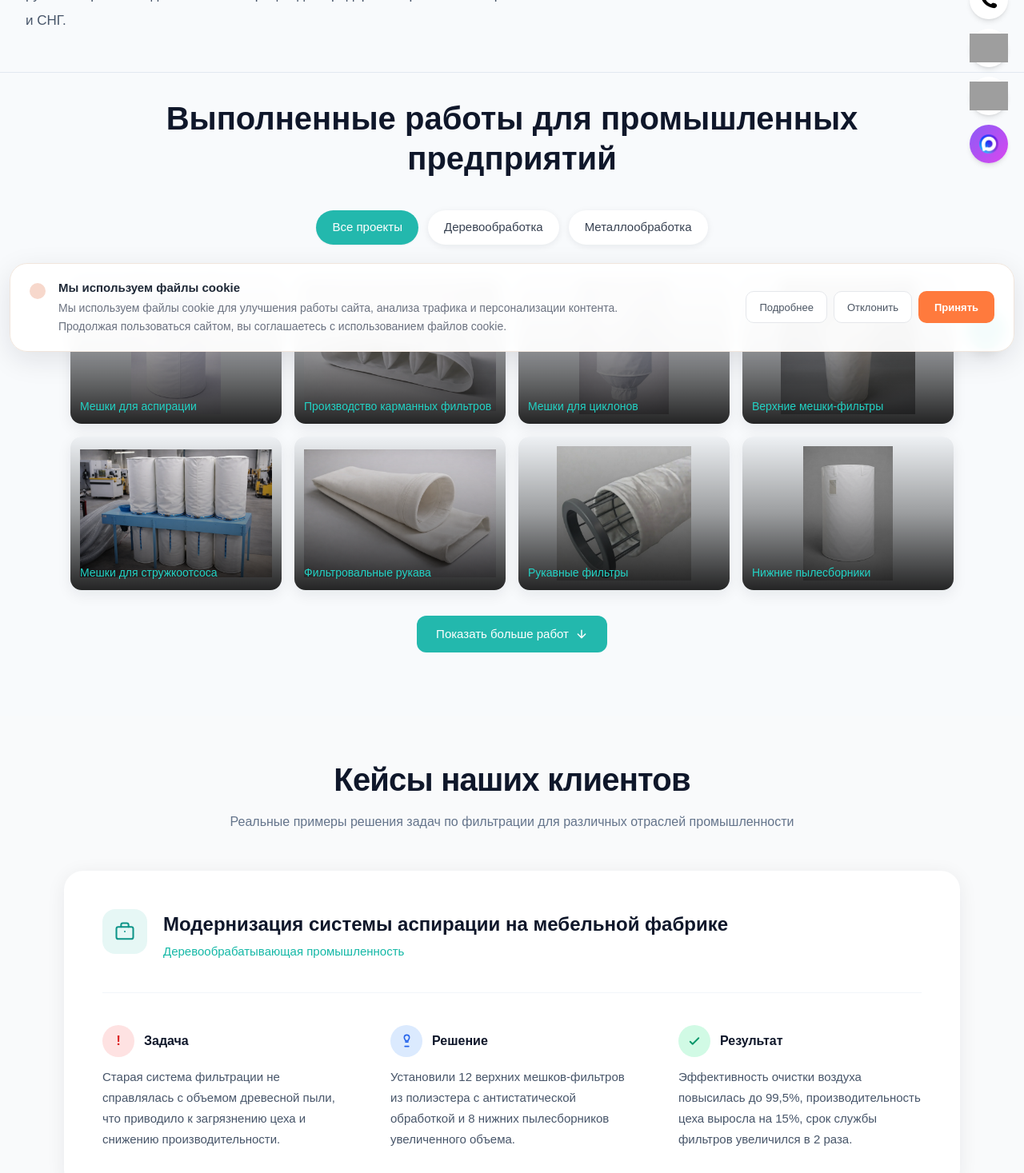
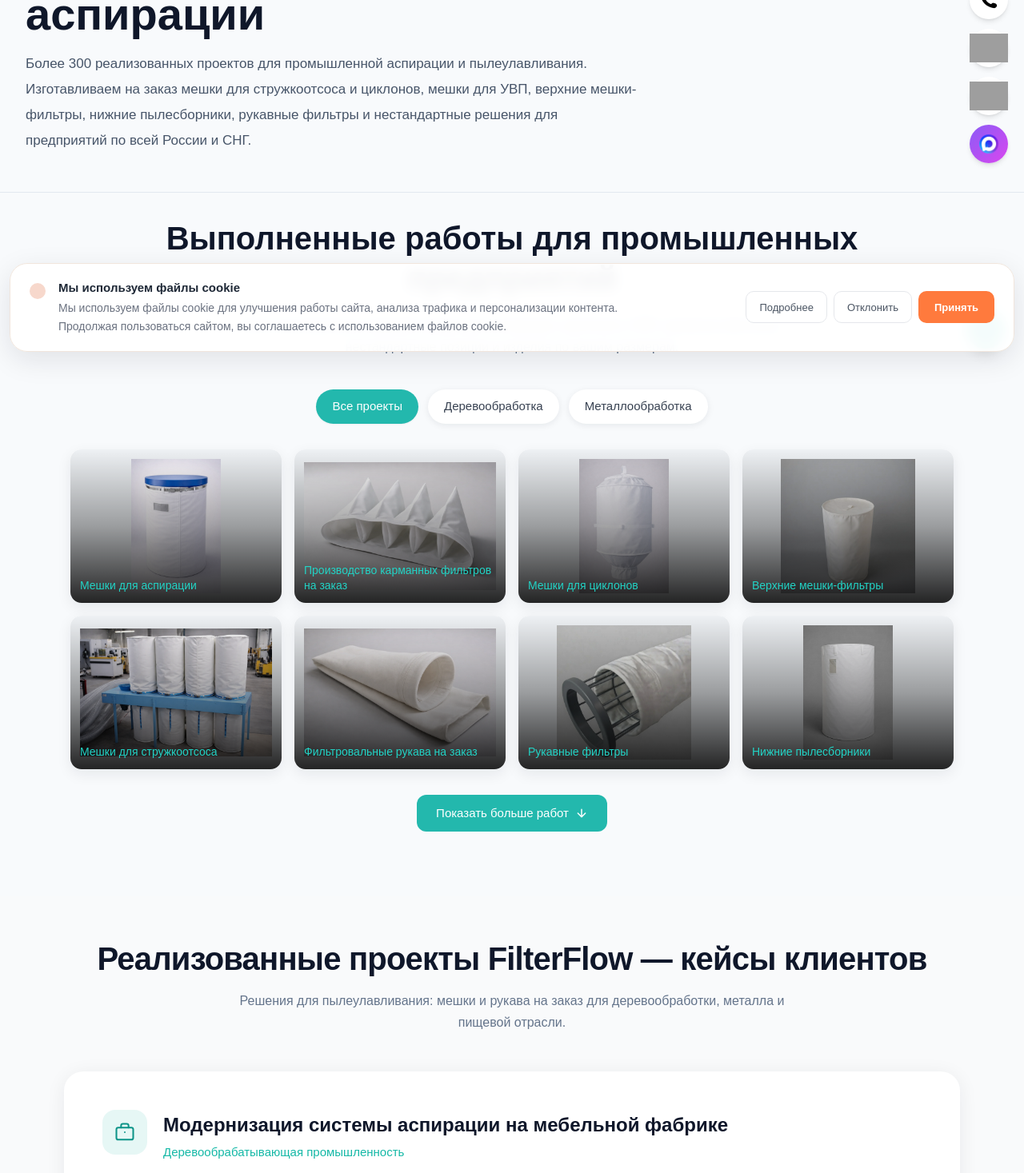
Before and after one commit to karipupkina-ux/filterflow-next, a Next.js app: page /portfolio in a window 1280 px wide. Shown: the part 340-1807 px from the top of the page at 80% size. Built offline with nearby package versions, Linux system fonts and the light colour scheme; grey boxes are pictures that could not be loaded.

Commit message:
update portfolio block

```diff
--- a/app/portfolio/PortfolioPageBlocks.tsx
+++ b/app/portfolio/PortfolioPageBlocks.tsx
@@ -24,9 +24,9 @@ const CASES: CaseStudy[] = [
     categoryClassName: "text-[#14b8a6]",
     task: "Старая система фильтрации не справлялась с объемом древесной пыли, что приводило к загрязнению цеха и снижению производительности.",
     solution:
-      "Установили 12 верхних мешков-фильтров из полиэстера с антистатической обработкой и 8 нижних пылесборников увеличенного объема.",
+      "Установили 12 верхних мешков-фильтров из полиэстера с антистатической обработкой и 8 нижних пылесборников увеличенного объёма — типовое решение для деревообрабатывающей аспирации.",
     result:
-      "Эффективность очистки воздуха повысилась до 99,5%, производительность цеха выросла на 15%, срок службы фильтров увеличился в 2 раза.",
+      "Эффективность пылеулавливания и очистки воздуха выросла до 99,5%, производительность цеха — на 15%, срок службы фильтровальных мешков удвоился.",
   },
   {
     title: "Комплексная система фильтрации для металлообрабатывающего завода",
@@ -34,9 +34,9 @@ const CASES: CaseStudy[] = [
     categoryClassName: "text-[#14b8a6]",
     task: "Высокая концентрация металлической стружки и абразивной пыли выводила из строя стандартные фильтры и нарушала нормы охраны труда.",
     solution:
-      "Смонтировали рукавные фильтры из износостойкого полиэстера и верхние мешки для УВП с увеличенной площадью фильтрации.",
+      "Смонтировали рукавные фильтры и фильтровальные рукава из износостойкого полиэстера, верхние мешки для УВП с увеличенной площадью фильтрации.",
     result:
-      "Снижение выбросов до предельно допустимых концентраций, бесперебойная работа линии, межсервисный интервал вырос примерно на 40%.",
+      "Снижение выбросов до ПДК, стабильная работа промышленной аспирации, межсервисный интервал вырос примерно на 40%.",
   },
   {
     title: "Фильтрация для пищевого производства",
@@ -44,7 +44,7 @@ const CASES: CaseStudy[] = [
     categoryClassName: "text-[#10b981]",
     task: "Требовались фильтры, соответствующие санитарным нормам пищевой промышленности для очистки воздуха от мучной пыли.",
     solution:
-      "Изготовили специализированные фильтровальные рукава из пищевого полиэстера с гладкой поверхностью для легкой очистки.",
+      "Изготовили на заказ фильтровальные рукава из пищевого полиэстера с гладкой поверхностью для лёгкой мойки и санитарных норм.",
     result:
       "Получено разрешение Роспотребнадзора, концентрация пыли снижена до нормативных значений, простота обслуживания системы.",
   },
@@ -130,11 +130,11 @@ function PortfolioClientCasesBlock() {
     <section className="border-b border-slate-200/80 bg-[#f9fafb] pb-14 pt-10 md:pb-20 md:pt-14">
       <div className="mx-auto max-w-[1200px] px-6 md:px-8">
         <h2 className="text-center text-[28px] font-bold leading-[1.15] tracking-[-0.02em] text-[#0f172a] md:text-[36px] lg:text-[40px]">
-          Кейсы наших клиентов
+          Реализованные проекты FilterFlow — кейсы клиентов
         </h2>
         <p className="mx-auto mt-4 max-w-[720px] text-center text-[15px] leading-[1.65] text-[#64748b] md:text-[16px] md:leading-[1.7]">
-          Реальные примеры решения задач по фильтрации для различных отраслей
-          промышленности
+          Решения для пылеулавливания: мешки и рукава на заказ для
+          деревообработки, металла и пищевой отрасли.
         </p>
 
         <div className="mx-auto mt-10 max-w-[1120px] space-y-8 md:mt-12 md:space-y-10">
@@ -163,9 +163,9 @@ function PortfolioClientCasesBlock() {
                 <div>
                   <div className="mb-3 flex items-center gap-3">
                     <CasesTaskIcon />
-                    <span className="text-[15px] font-bold text-[#0f172a] md:text-[16px]">
+                    <h4 className="text-[15px] font-bold text-[#0f172a] md:text-[16px]">
                       Задача
-                    </span>
+                    </h4>
                   </div>
                   <p className="text-[14px] leading-[1.7] text-[#475569] md:text-[15px] md:leading-[1.75]">
                     {item.task}
@@ -174,9 +174,9 @@ function PortfolioClientCasesBlock() {
                 <div>
                   <div className="mb-3 flex items-center gap-3">
                     <CasesSolutionIcon />
-                    <span className="text-[15px] font-bold text-[#0f172a] md:text-[16px]">
+                    <h4 className="text-[15px] font-bold text-[#0f172a] md:text-[16px]">
                       Решение
-                    </span>
+                    </h4>
                   </div>
                   <p className="text-[14px] leading-[1.7] text-[#475569] md:text-[15px] md:leading-[1.75]">
                     {item.solution}
@@ -185,9 +185,9 @@ function PortfolioClientCasesBlock() {
                 <div>
                   <div className="mb-3 flex items-center gap-3">
                     <CasesResultIcon />
-                    <span className="text-[15px] font-bold text-[#0f172a] md:text-[16px]">
+                    <h4 className="text-[15px] font-bold text-[#0f172a] md:text-[16px]">
                       Результат
-                    </span>
+                    </h4>
                   </div>
                   <p className="text-[14px] leading-[1.7] text-[#475569] md:text-[15px] md:leading-[1.75]">
                     {item.result}
@@ -295,10 +295,11 @@ function PortfolioClientExamplesBlock() {
     <section className="border-b border-slate-200/80 bg-white py-12 md:py-16 lg:py-[4.5rem]">
       <div className="mx-auto max-w-7xl px-6 md:px-8">
         <h2 className="text-center text-[26px] font-bold leading-tight tracking-[-0.02em] text-slate-900 md:text-[32px]">
-          Примеры клиентов
+          Примеры клиентов и отраслей
         </h2>
         <p className="mx-auto mt-3 max-w-[640px] text-center text-[15px] leading-[1.65] text-slate-500 md:mt-4 md:text-[16px] md:leading-[1.7]">
-          Мы работаем с предприятиями различных отраслей промышленности
+          Поставляем фильтровальные мешки, рукава и комплектующие для
+          промышленных систем аспирации предприятий разных отраслей.
         </p>
 
         <div className="mx-auto mt-10 grid max-w-[1180px] grid-cols-1 gap-6 md:mt-12 md:grid-cols-3 md:gap-7 lg:gap-8">
@@ -380,7 +381,7 @@ const PORTFOLIO_WORKS: GalleryWorkItem[] = [
     categories: ["wood", "metal"],
   },
   {
-    title: "Производство карманных фильтров",
+    title: "Производство карманных фильтров на заказ",
     image: "/images/nashi-raboti/generated_image.webp",
     categories: ["metal"],
   },
@@ -400,7 +401,7 @@ const PORTFOLIO_WORKS: GalleryWorkItem[] = [
     categories: ["wood"],
   },
   {
-    title: "Фильтровальные рукава",
+    title: "Фильтровальные рукава на заказ",
     image: "/images/nashi-raboti/filter_bag_white.webp",
     categories: ["metal"],
   },
@@ -445,7 +446,7 @@ const PORTFOLIO_WORKS: GalleryWorkItem[] = [
     categories: ["wood"],
   },
   {
-    title: "Фильтр мешки",
+    title: "Фильтр-мешки для аспирации",
     image: "/images/nashi-raboti/converted.webp",
     categories: ["wood", "metal"],
   },
@@ -475,17 +476,17 @@ const PORTFOLIO_WORKS: GalleryWorkItem[] = [
     categories: ["wood", "metal"],
   },
   {
-    title: "Фильтр рукавный",
+    title: "Фильтр рукавный, комплект рукавов",
     image: "/images/nashi-raboti/filter_bags.webp",
     categories: ["metal"],
   },
   {
-    title: "Мешки для аспирации опилок",
+    title: "Мешки для аспирации опилок и стружки",
     image: "/images/nashi-raboti/meshki-aspiracii.webp",
     categories: ["wood"],
   },
   {
-    title: "Мешки для систем аспирации",
+    title: "Мешки для промышленных систем аспирации",
     image: "/images/nashi-raboti/meshki-struzhkootsosa.webp",
     categories: ["wood", "metal"],
   },
@@ -515,7 +516,7 @@ const PORTFOLIO_WORKS: GalleryWorkItem[] = [
     categories: ["metal"],
   },
   {
-    title: "Мешок-фильтр",
+    title: "Мешок-фильтр на заказ",
     image: "/images/nashi-raboti/converted_image.webp",
     categories: ["wood", "metal"],
   },
@@ -604,9 +605,13 @@ function PortfolioProjectsGalleryBlock() {
     <>
       <section className="bg-[#f8fafc] pb-16 pt-6 md:pb-20 md:pt-8">
         <div className="mx-auto max-w-6xl px-6">
-          <h2 className="mb-8 text-center text-[28px] font-bold leading-tight text-[#0f172a] md:mb-10 md:text-[40px]">
+          <h2 className="mb-4 text-center text-[28px] font-bold leading-tight text-[#0f172a] md:mb-5 md:text-[40px]">
             Выполненные работы для промышленных предприятий
           </h2>
+          <p className="mx-auto mb-8 max-w-[720px] text-center text-[15px] leading-[1.65] text-[#64748b] md:mb-10 md:text-[16px] md:leading-[1.7]">
+            Фото изготовленных изделий: мешки для аспирации, циклонов и УВП,
+            рукавные фильтры, нестандартные позиции и изделия по вашим размерам.
+          </p>
 
           <div className="mb-8 flex flex-wrap items-center justify-center gap-2 md:gap-3">
             {GALLERY_FILTERS.map(({ id, label }) => {
@@ -640,7 +645,7 @@ function PortfolioProjectsGalleryBlock() {
                   <div className="absolute inset-0 flex items-center justify-center overflow-hidden p-2 md:p-3">
                     <img
                       src={item.image}
-                      alt={item.title}
+                      alt={`${item.title} — фото из портфолио FilterFlow`}
                       className="max-h-full max-w-full object-contain transition duration-500 ease-out group-hover:scale-[1.08]"
                     />
                   </div>
@@ -680,9 +685,9 @@ function PortfolioProjectsGalleryBlock() {
                   </div>
 
                   <div className="absolute inset-x-0 bottom-0 p-3">
-                    <div className="text-left text-[13px] font-medium leading-[1.35] text-[#22d3c5] md:text-[14px]">
+                    <p className="text-left text-[13px] font-medium leading-[1.35] text-[#22d3c5] md:text-[14px]">
                       {item.title}
-                    </div>
+                    </p>
                   </div>
                 </div>
               </button>
@@ -782,12 +787,12 @@ function PortfolioProjectsGalleryBlock() {
             >
               <img
                 src={PORTFOLIO_WORKS[activeIndex].image}
-                alt={PORTFOLIO_WORKS[activeIndex].title}
+                alt={`${PORTFOLIO_WORKS[activeIndex].title} — фото из портфолио FilterFlow`}
                 className="mx-auto max-h-[78vh] w-auto max-w-full rounded-[18px] bg-white object-contain shadow-2xl"
               />
-              <div className="mt-4 text-[16px] font-medium text-[#22d3c5]">
+              <p className="mt-4 text-[16px] font-medium text-[#22d3c5]">
                 {PORTFOLIO_WORKS[activeIndex].title}
-              </div>
+              </p>
             </div>
 
             <button
@@ -829,11 +834,11 @@ function PortfolioCtaBlock() {
     <section className="bg-[#14b8a6] py-16 md:py-20 lg:py-24">
       <div className="mx-auto max-w-4xl px-6 text-center md:px-8">
         <h2 className="text-[26px] font-bold leading-[1.2] tracking-[-0.02em] text-white md:text-[34px] lg:text-[38px]">
-          Хотите увидеть ваш проект в нашем портфолио?
+          Хотите попасть в наше портфолио?
         </h2>
         <p className="mx-auto mt-5 max-w-[640px] text-[15px] leading-[1.65] text-white/95 md:mt-6 md:text-[16px] md:leading-[1.7] lg:text-[17px]">
-          Свяжитесь с нами для консультации и расчета стоимости системы
-          фильтрации для вашего предприятия
+          Закажите расчёт: мешки, рукава и решения для пылеулавливания под ваше
+          производство — консультация инженера и смета без обязательств.
         </p>
 
         <div className="mt-9 flex flex-col items-stretch justify-center gap-4 sm:mt-10 sm:flex-row sm:flex-wrap sm:items-center sm:gap-4">
--- a/app/portfolio/page.tsx
+++ b/app/portfolio/page.tsx
@@ -7,9 +7,10 @@ import PortfolioPageBlocks from "./PortfolioPageBlocks";
 import { pageMetadata } from "@/lib/seo-metadata";
 
 export const metadata: Metadata = pageMetadata({
-  title: "Портфолио FilterFlow — выполненные проекты и решения для аспирации",
+  title:
+    "Портфолио фильтровальных мешков FilterFlow — выполненные проекты аспирации",
   description:
-    "Портфолио FilterFlow: реализованные проекты по изготовлению фильтровальных мешков, рукавов и комплектующих для систем аспирации, циклонов и УВП.",
+    "Портфолио FilterFlow: выполненные проекты — фильтровальные мешки и рукава на заказ, мешки для аспирации, стружкоотсоса, циклонов и УВП, рукавные фильтры и нестандартные решения. Изготовление под промышленные системы пылеулавливания.",
   path: "/portfolio",
 });
 
@@ -31,13 +32,15 @@ export default function PortfolioPage() {
             </div>
 
             <h1 className="max-w-4xl text-[36px] font-bold leading-[1.05] text-[#0f172a] md:text-[56px]">
-              Наши проекты
+              Портфолио FilterFlow — выполненные проекты аспирации
             </h1>
 
             <p className="mt-4 max-w-3xl text-[15px] leading-8 text-[#475569] md:text-[17px]">
-              Более 300 успешно реализованных проектов по изготовлению
-              фильтровальных мешков, рукавов и решений для систем аспирации
-              для предприятий различных отраслей по всей России и СНГ.
+              Более 300 реализованных проектов для промышленной аспирации и
+              пылеулавливания. Изготавливаем на заказ мешки для стружкоотсоса и
+              циклонов, мешки для УВП, верхние мешки-фильтры, нижние
+              пылесборники, рукавные фильтры и нестандартные решения для
+              предприятий по всей России и СНГ.
             </p>
           </div>
         </section>
```
